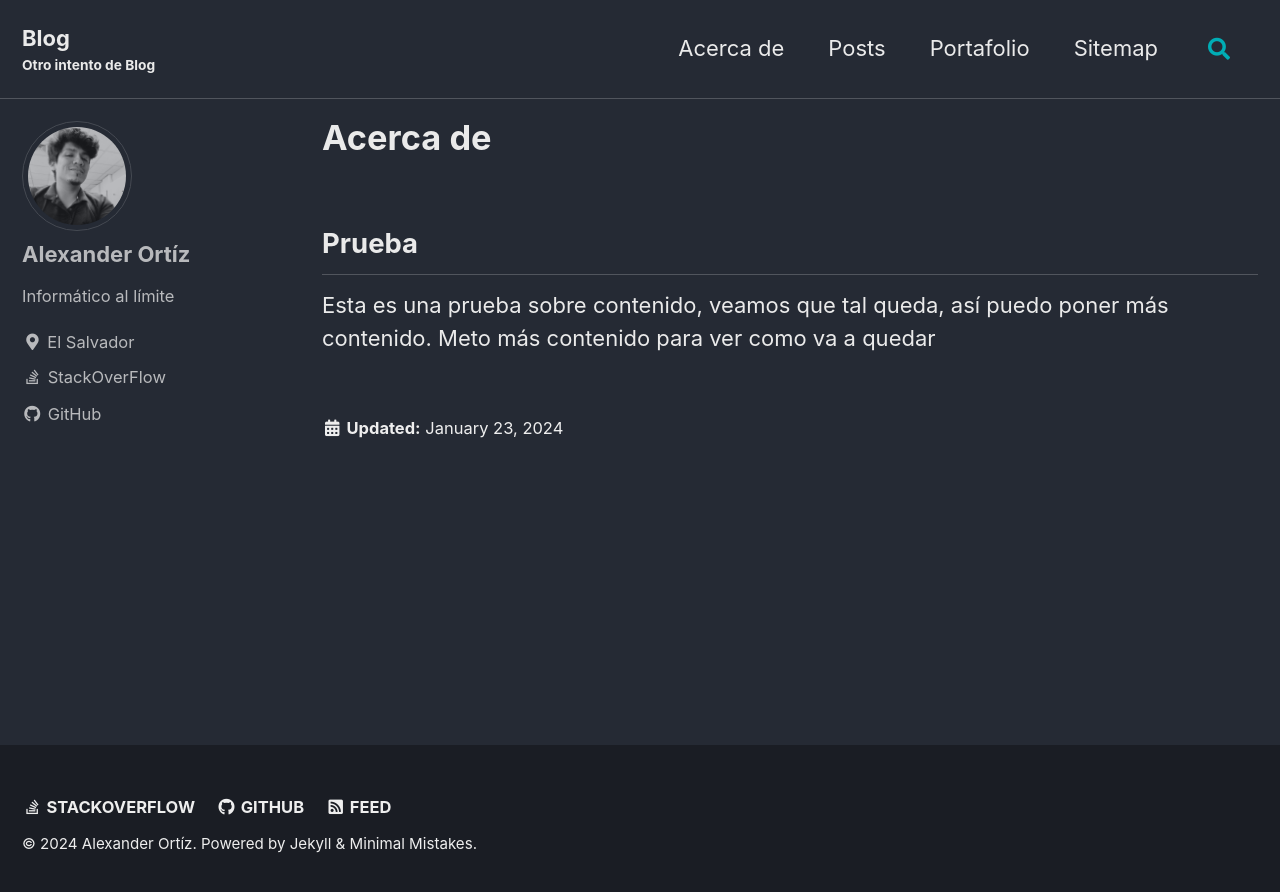
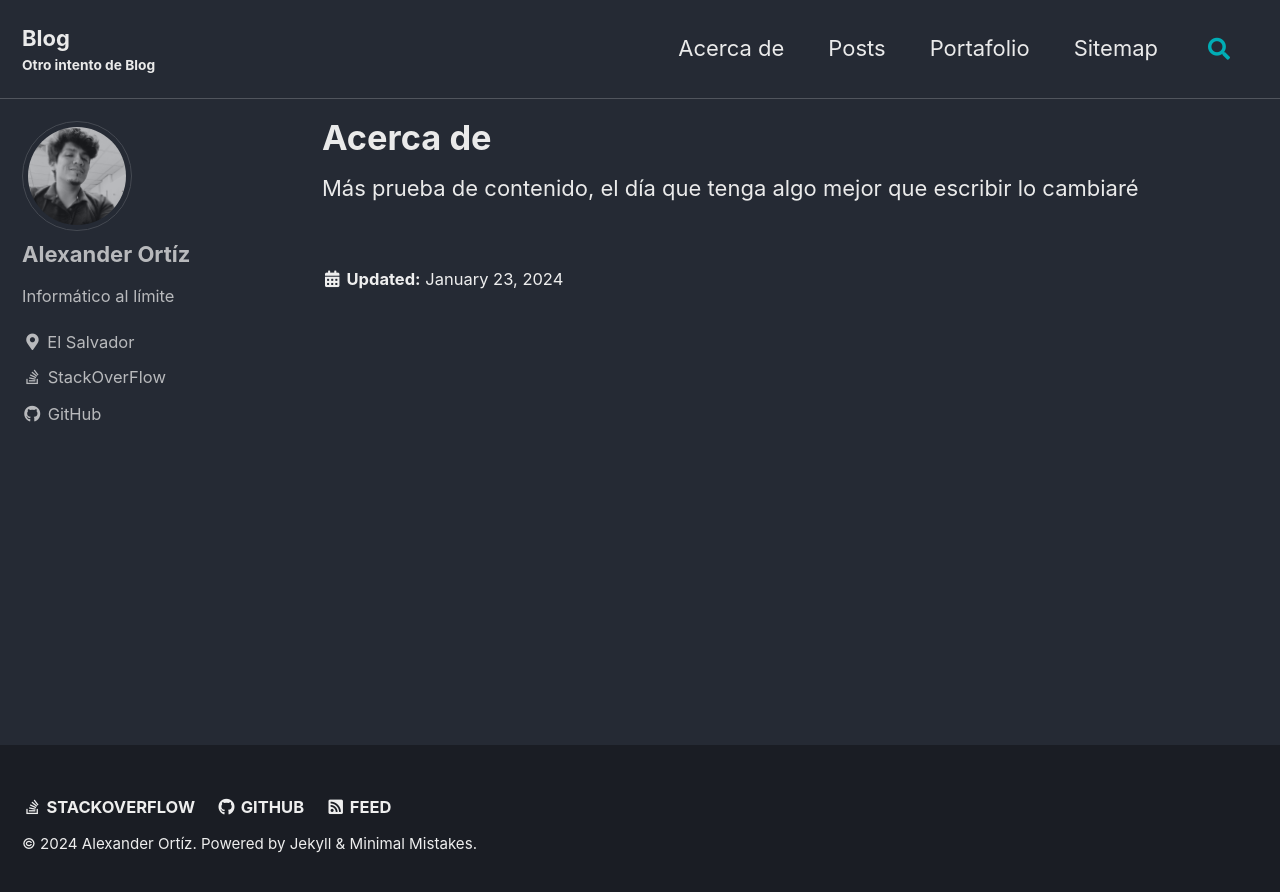
Before and after one commit to VTacius/vtacius.github.io, a Jekyll site: the page built from _pages/about.md, in a window 1280 px wide. Shown: the top 892 px of the page. Built offline with Jekyll 4.4.1, drawn with Linux system fonts in a browser that asks for light colours; cached includes are drawn as plain includes.

```diff
--- a/Gemfile
+++ b/Gemfile
@@ -14,3 +14,5 @@ group :jekyll_plugins do
   gem "jekyll-include-cache"
   gem "jekyll-algolia"
 end
+
+gem "webrick", "~> 1.8"
--- a/_pages/about.md
+++ b/_pages/about.md
@@ -5,5 +5,4 @@ date: 2024-01-23T15:38:52+06:00
 classes: wide
 ---
 
-## Prueba
-Esta es una prueba sobre contenido, veamos que tal queda, así puedo poner más contenido. Meto más contenido para ver como va a quedar
+Más prueba de contenido, el día que tenga algo mejor que escribir lo cambiaré
```
Also changed, not shown: _posts/2024-02-09-uso-basico-mitmproxy.md (added, +27 -0 lines), README.md, assets/images/Captura de pantalla_2024-02-09_15-33-17.png (added), assets/images/Captura de pantalla_2024-02-09_15-33-53.png (added).
